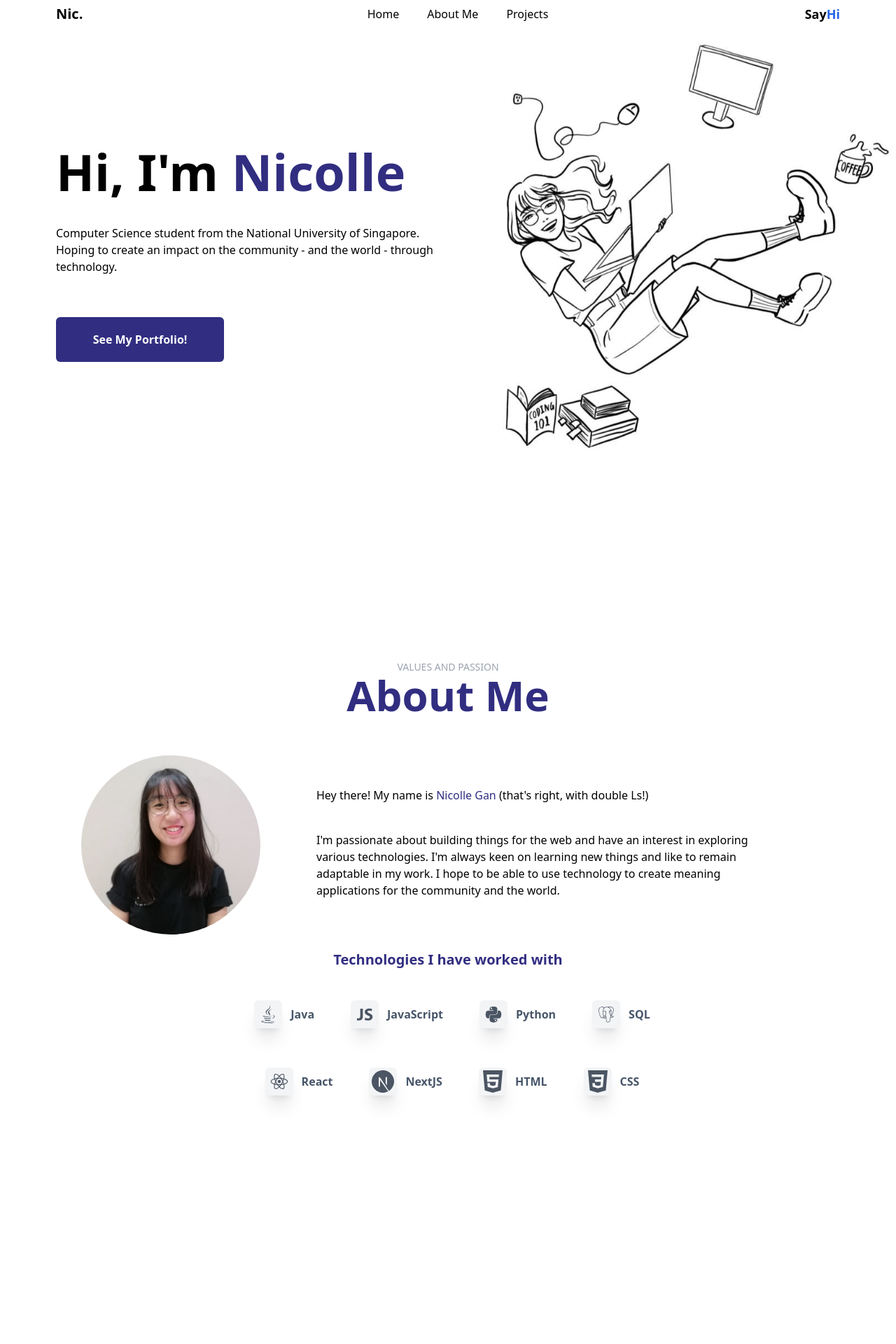
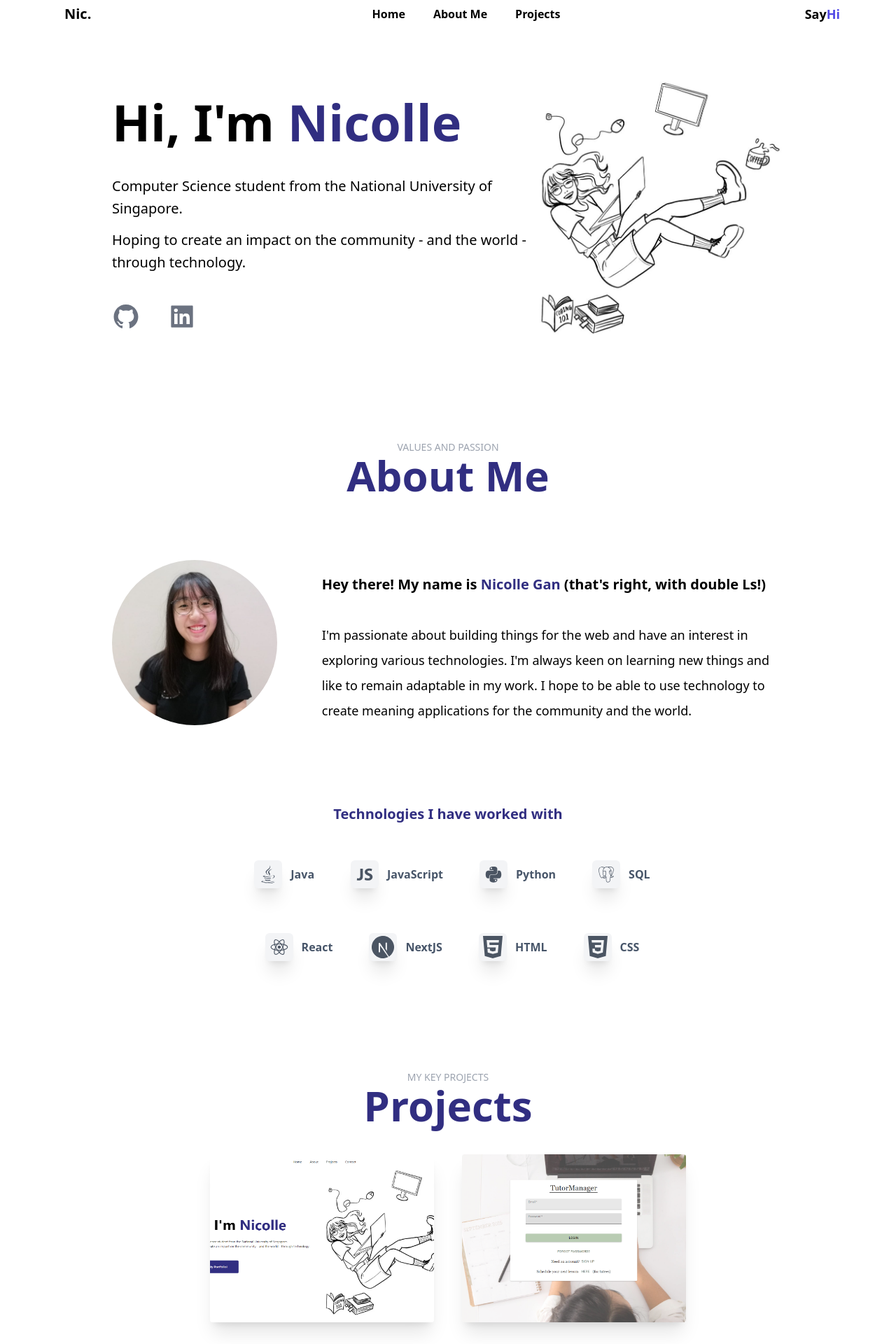
Before and after one commit to nicollegann/portfolio, a Next.js app: page / in a window 1280 px wide. Shown: the part 20-1940 px from the top of the page at 70% size. Built offline with nearby package versions, Linux system fonts and the light colour scheme.

Commit message:
Update styling of Hero and About sections

```diff
--- a/components/Navbar.js
+++ b/components/Navbar.js
@@ -11,9 +11,18 @@ function Navbar() {
                     <div className='flex items-center h-20 w-full'>
                         <div className='flex items-center sm:mx-10 md:mx-20 justify-between w-full'>
                             <div className='flex justify-center items-center flex-shrink-0'>
-                                <h1 className='font-bold text-xl cursor-pointer'>
-                                    Nic.
-                                </h1>
+                            <Link
+                                activeClass='home'
+                                to='home'
+                                smooth={true}
+                                offset={-50}
+                                duration={500}
+                                className='cursor-pointer font-semibold hover:text-indigo-600 px-3 py-2 text-md'
+                            >
+                            <h1 className='font-bold text-xl cursor-pointer'>
+                                Nic.
+                            </h1>
+                            </Link>
                             </div>
 
                             <div className='hidden md:block'>
@@ -22,9 +31,9 @@ function Navbar() {
                                         activeClass='home'
                                         to='home'
                                         smooth={true}
-                                        offset={0}
+                                        offset={-50}
                                         duration={500}
-                                        className='cursor-pointer hover:text-blue-600 px-3 py-2 text-md'
+                                        className='cursor-pointer font-semibold hover:text-indigo-600 px-3 py-2 text-md'
                                     >
                                         Home
                                     </Link>
@@ -32,9 +41,9 @@ function Navbar() {
                                         activeClass='about'
                                         to='about'
                                         smooth={true}
-                                        offset={0}
+                                        offset={-100}
                                         duration={500}
-                                        className='cursor-pointer hover:text-blue-600 px-3 py-2 text-md'
+                                        className='cursor-pointer font-semibold hover:text-indigo-600 px-3 py-2 text-md'
                                     >
                                         About Me
                                     </Link>
@@ -42,9 +51,9 @@ function Navbar() {
                                         activeClass='projects'
                                         to='projects'
                                         smooth={true}
-                                        offset={0}
+                                        offset={-100}
                                         duration={500}
-                                        className='cursor-pointer hover:text-blue-600 px-3 py-2 text-md'
+                                        className='cursor-pointer font-semibold hover:text-indigo-600 px-3 py-2 text-md'
                                     >
                                         Projects
                                     </Link>
@@ -56,11 +65,11 @@ function Navbar() {
                                     activeClass='contact'
                                     to='contact'
                                     smooth={true}
-                                    offset={0}
+                                    offset={-100}
                                     duration={500}
-                                    className='font-semibold text-lg cursor-pointer hidden md:block'
+                                    className='font-semibold text-lg cursor-pointer hidden md:block hover:bg-indigo-100'
                                 >
-                                    Say<span className='text-blue-600'>Hi</span>
+                                    Say<span className='text-indigo-600'>Hi</span>
                                 </Link>
                             </div>
                         </div>
@@ -129,7 +138,7 @@ function Navbar() {
                                     activeClass='home'
                                     to='home'
                                     smooth={true}
-                                    offset={0}
+                                    offset={-50}
                                     duration={500}
                                     className='cursor-pointer hover:bg-blue-600 text-black hover:text-white block px-3 py-2 rounded-md text-base font-medium'
                                 >
@@ -140,7 +149,7 @@ function Navbar() {
                                     activeClass='about'
                                     to='about'
                                     smooth={true}
-                                    offset={0}
+                                    offset={-100}
                                     duration={500}
                                     className='cursor-pointer hover:bg-blue-600 text-black hover:text-white block px-3 py-2 rounded-md text-base font-medium'
                                 >
@@ -151,7 +160,7 @@ function Navbar() {
                                     activeClass='projects'
                                     to='projects'
                                     smooth={true}
-                                    offset={0}
+                                    offset={-100}
                                     duration={500}
                                     className='cursor-pointer hover:bg-blue-600 text-black hover:text-white block px-3 py-2 rounded-md text-base font-medium'
                                 >
@@ -161,7 +170,7 @@ function Navbar() {
                                     activeClass='contact'
                                     to='contact'
                                     smooth={true}
-                                    offset={0}
+                                    offset={-100}
                                     duration={500}
                                     className='cursor-pointer hover:bg-blue-600 text-black hover:text-white block px-3 py-2 rounded-md text-base font-medium'
                                 >
--- a/pages/AboutMe.js
+++ b/pages/AboutMe.js
@@ -7,95 +7,70 @@ import { SiNextdotjs, SiHtml5, SiCss3 } from 'react-icons/si';
 function AboutMe() {
     return (
         <Element id='about' name='about'>
-            <div className='h-screen w-full my-20 flex flex-col justify-center items-center'>
+            <div className='w-3/4 mx-auto my-36 flex flex-col justify-center items-center'>
                 <p className='text-sm uppercase text-gray-400'>values and passion</p>
                 <h1 className='text-indigo-900 text-6xl font-bold text-center'>About Me</h1>
 
-                <div>
+                <div className='w-full'>
                     {/* for medium and small screens*/}
-                    <div className='w-1/2 mx-auto pt-14 lg:hidden'>
-                        <div className='w-3/4 mx-auto'>
+                    <div className='w-1/2 mx-auto mt-14 mb-10 lg:hidden'>
+                        <div className='mx-auto'>
                             <Image src={profilePic} alt='profileImage' layout='responsive' className='rounded-full' />
                         </div>
                     </div>
 
-                    <div className='flex justify-center items-center text-left pt-2'>
+                    <div className='flex justify-center items-center text-left'>
                         {/* for large and bigger screens*/}
-                        <div className='w-1/5 hidden lg:block lg:mt-12'>
+                        <div className='w-1/4 mr-16 hidden lg:block'>
                             <Image src={profilePic} alt='profileImage' layout='intrinsic' className='rounded-full hidden lg:block'/>
                         </div>
-                        <div className='flex flex-col sm:mx-10 md:ml-10 md:mt-7 lg:ml-20 lg:mt-14'>
-                            <h1 className='mb-10'>
+                        <div className='flex flex-col lg:mt-28 lg:mb-20'>
+                            <h1 className='mb-10 text-xl font-semibold'>
                                 Hey there! My name is <span className='text-indigo-900'>Nicolle Gan</span> (that's right, with double Ls!)
                             </h1>
-                            <p className='text-left font-normal mb-5 flex-wrap sm:max-w-xl xl:max-w-2xl'>
+                            <p className='text-left text-lg mb-5 flex-wrap sm:max-w-xl xl:max-w-2xl leading-loose'>
                                 I'm passionate about building things for the web and have an interest in exploring various technologies.
                                 I'm always keen on learning new things and like to remain adaptable in my work.
                                 I hope to be able to use technology to create meaning applications for the community and the world.
                             </p>
                         </div>
                     </div>
+
                     <div className='w-full h-auto mt-4 flex flex-col justify-center items-center'>
                         <h1 className='text-indigo-900 text-xl font-bold text-center'>Technologies I have worked with</h1>
                     </div>
-
-                    {/* First Section */}
-                    <div className='flex mt-8'>
-                        <div className='flex justify-items-start items-center gap-10 mx-auto'>
-                            <div className='flex flex-col justify-center items-center'>
+                    <div className='sm:w-11/12 lg:w-2/3 flex flex-wrap justify-center items-center gap-10 mx-auto mt-10'>
                         <div className='icon-label-set'>
                             <DiJava className='icon' />
                             <h2 className='icon-label'>Java</h2>
                         </div>
-                            </div>
-                            <div className='flex flex-col justify-center items-center'>
                         <div className='icon-label-set'>
                             <DiJavascript1 className='icon' />
                             <h2 className='icon-label'>JavaScript</h2>
                         </div>
-                            </div>
-                            <div className='flex flex-col justify-center items-center'>
                         <div className='icon-label-set'>
                             <DiPython className='icon' />
                             <h2 className='icon-label'>Python</h2>
                         </div>
-                            </div>
-                            <div className='flex flex-col justify-center items-center'>
                         <div className='icon-label-set'>
                             <DiPostgresql className='icon' />
                             <h2 className='icon-label'>SQL</h2>
                         </div>
-                            </div>
-                        </div>
-                    </div>
-
-                    {/* Second Section */}
-                    <div className='flex mt-8'>
-                        <div className='flex justify-items-start items-center gap-10 mx-auto'>
-                            <div className='flex flex-col justify-center items-center'>
                         <div className='icon-label-set'>
                             <DiReact className='icon' />
                             <h2 className='icon-label'>React</h2>
                         </div>
-                            </div>
-                            <div className='flex flex-col justify-center items-center'>
                         <div className='icon-label-set'>
                             <SiNextdotjs className='icon' />
                             <h2 className='icon-label'>NextJS</h2>
                         </div>
-                            </div>
-                            <div className='flex flex-col justify-center items-center'>
                         <div className='icon-label-set'>
                             <SiHtml5 className='icon' />
                             <h2 className='icon-label'>HTML</h2>
                         </div>
-                            </div>
-                            <div className='flex flex-col justify-center items-center'>
                         <div className='icon-label-set'>
                             <SiCss3 className='icon' />
                             <h2 className='icon-label'>CSS</h2>
-                                </div>
-                            </div>
                         </div>
                     </div>
                 </div>
--- a/pages/Contact.js
+++ b/pages/Contact.js
@@ -4,7 +4,7 @@ function Contact() {
     return (
         <Element id='contact' name='contact'>
             <div>
-                <div className='h-screen w-full my-20 flex flex-col justify-center items-center'>
+                <div className='w-full my-36 flex flex-col justify-center items-center'>
                     <p className='text-sm uppercase text-gray-400'>Get in Touch</p>
                     <h1 className='text-indigo-900 text-6xl font-bold text-center'>Contact</h1>
 
--- a/pages/HeroSection.js
+++ b/pages/HeroSection.js
@@ -2,11 +2,12 @@ import React from 'react';
 import { Element } from 'react-scroll';
 import Image from 'next/image';
 import heroImage from '../public/images/csgirl.jpg';
+import { AiFillGithub, AiFillLinkedin } from 'react-icons/ai';
 
 function HeroSection() {
     return (
         <Element id='home' name='home'>
-            <div className='h-screen'>
+            <div>
                 {/* for medium and small screens*/}
                 <div className='w-1/2 mx-auto pt-24 lg:hidden'>
                     <div>
@@ -14,22 +15,31 @@ function HeroSection() {
                     </div>
                 </div>
 
-                <div className='flex justify-center items-center text-center pt-8'>
-                    <div className='flex flex-col sm:mx-10 md:ml-10 md:mt-7 lg:ml-20 lg:mt-16'>
-                        <h1 className='font-bold text-7xl text-left mb-10'>
+                <div className='w-3/4 mx-auto justify-center items-center text-center pt-10 lg:pt-20'>
+                    <div className='flex'>
+                        <div className='flex flex-col md:mt-7 lg:mt-16 justify-center'>
+                            <h1 className='font-bold text-7xl text-left mb-10 selection:bg-indigo-200'>
                                 Hi, I'm <span className='text-indigo-900'>Nicolle</span>
                             </h1>
-                        <p className='text-left font-normal mb-5 flex-wrap'>
+                            <p className='text-left text-xl mb-3 flex-wrap selection:bg-indigo-200 leading-relaxed'>
                                 Computer Science student from the National University of Singapore. <br/>
+                            </p>
+                            <p className='text-left text-xl mb-10 flex-wrap selection:bg-indigo-200 leading-relaxed'>
                                 Hoping to create an impact on the community - and the world - through technology.
                             </p>
-                        <a href='#' className='font-semibold text-white md:mt-10 mt-5 pt-5 bg-indigo-900 rounded-md w-60 h-16'>
-                            See My Portfolio!
+                            <div className='flex justify-left'>
+                                <a href='https://github.com/nicollegann' target='_blank'>
+                                    <AiFillGithub className='hero-icons'/>
+                                </a>
+                                <a href='https://github.com/nicollegann' target='_blank'>
+                                    <AiFillLinkedin className='hero-icons'/>
                                 </a>
                             </div>
-                    {/* for large and bigger screens*/}
-                    <div className='w-1/2 hidden lg:block lg:mt-12'>
+                        </div>
+                        {/*for large and bigger screens*/}
+                        <div className='w-1/2 hidden lg:block lg:mt-14'>
                             <Image src={heroImage} alt='heroImage' layout='intrinsic' className='hidden lg:block'/>
+                        </div>
                     </div>
                 </div>
             </div>
--- a/pages/Projects.js
+++ b/pages/Projects.js
@@ -6,7 +6,7 @@ import PortfolioScreenshot from '../public/images/portfolio.png';
 function Projects() {
     return (
         <Element id='projects' name='projects'>
-            <div className='h-screen w-full my-20 flex flex-col justify-center items-center'>
+            <div className='w-full my-36 flex flex-col justify-center items-center'>
                 <p className='text-sm uppercase text-gray-400'>My key projects</p>
                 <h1 className='text-indigo-900 text-6xl font-bold text-center'>Projects</h1>
                 <div className='md:flex sm:flex-col md:flex-row justify-center items-center gap-10 mt-10'>
--- a/pages/index.js
+++ b/pages/index.js
@@ -8,7 +8,7 @@ import Footer from '../components/Footer'
 
 export default function Home() {
   return (
-    <div>
+    <div className='selection:bg-indigo-200 selection:text-indigo-900'>
       <Head>
         <title>Portfolio</title>
         <meta name="description" content="Generated by create next app" />
--- a/styles/globals.css
+++ b/styles/globals.css
@@ -7,9 +7,12 @@
         @apply w-10 h-10 bg-gray-100 text-gray-600 m-3 p-1 shadow-xl rounded-md
     }
     .icon-label {
-        @apply text-base text-slate-600 font-semibold hover:text-black
+        @apply text-base text-slate-600 font-semibold hover:text-indigo-900 select-none
     }
     .icon-label-set {
         @apply flex justify-center items-center cursor-pointer
     }
+    .hero-icons {
+        @apply w-10 h-10 text-gray-500 hover:text-indigo-800 cursor-pointer mr-10
+    }
 }
```
Lines whose indentation alone changed are shown as unchanged.
